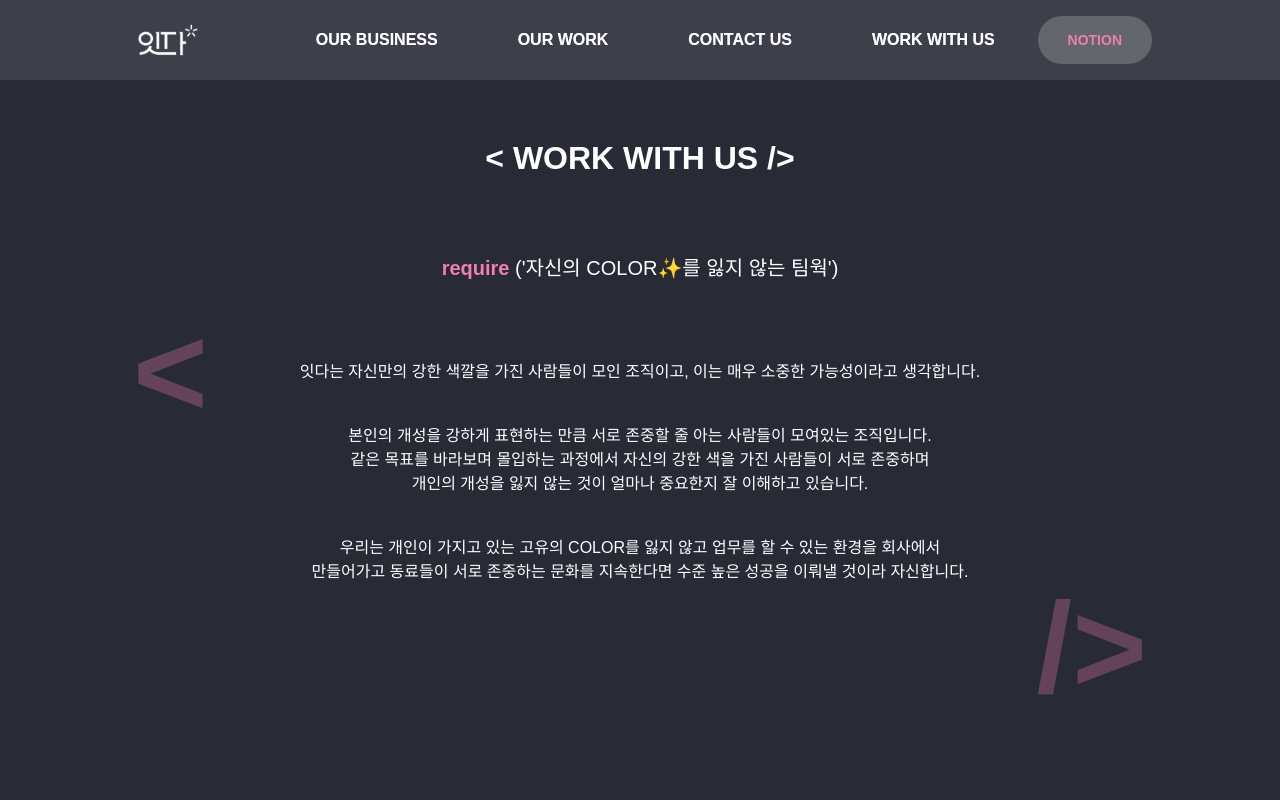
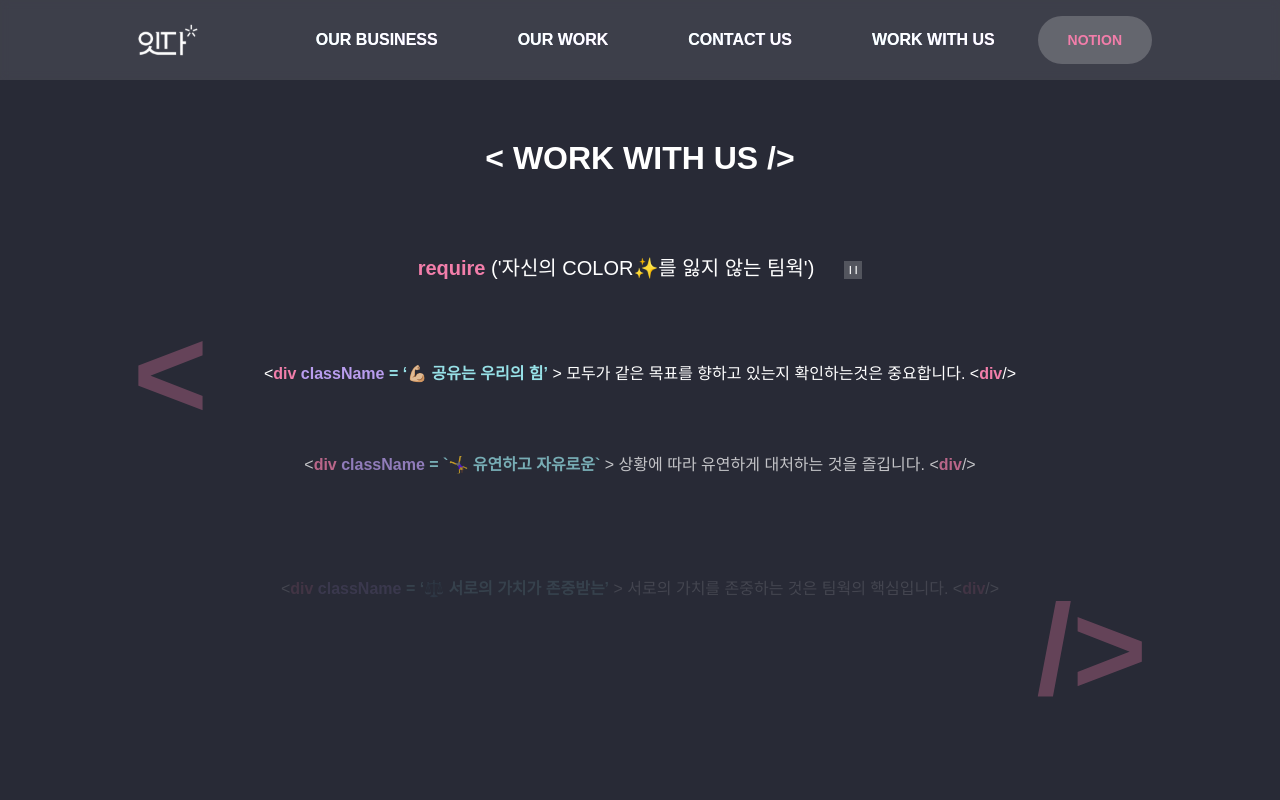
Before and after one commit to lillyYu/itda-platform, a React (Create React App) app in the folder client/: page /with-us in a window 1280 px wide. Shown: the top 800 px of the page. Built offline with nearby package versions, Linux system fonts and the light colour scheme; no server answers; a web font is replaced by a local one.

Commit message:
work-with-us setInterval toggle

```diff
--- a/client/src/pages/subpages/work-with-us/WorkWithUs.js
+++ b/client/src/pages/subpages/work-with-us/WorkWithUs.js
@@ -3,18 +3,15 @@ import 'scss/pages/subpages/work-with-us.scss';
 import { useEffect, useState } from "react";
 import Banner1 from "./banners/Banner1";
 import Banner2 from "./banners/Banner2";
-import CopyToClipboard from "react-copy-to-clipboard";
-import ModalPortal from 'utils/modal/ModalPortal';
-import AlertMessage from "components/elements/AlertMessage";
-import data from 'data/fake-data.json';
 import BoardItem from "./board/BoardItem";
 import axios from "axios";
+import Information from "./information/Information";
 
 const WorkWithUs = () => {
   const [currentSlide, setCurrentSlide] = useState(0);
-  const [message, setMessage] = useState(false);
 
   const [withUs, setWithUs] = useState([])
+  const [playBtn, setPlayBtn] = useState(false)
 
   const workWithUsBanners = [
     {
@@ -31,19 +28,17 @@ const WorkWithUs = () => {
     const timer = setInterval(() => {
       setCurrentSlide(currentSlide + 1 );
 
-      if(currentSlide === 1) {
+      if(currentSlide === 1 ) {
         setCurrentSlide(0)
       }
-    }, 6000);
+    }, 5000);
+
+    if(playBtn) {
+      clearInterval(timer);
+    }
 
     return () => clearInterval(timer);
-  });
-
-  useEffect(() => {
-    if (message) {
-      setTimeout(() => setMessage(false), 3000);
-    }
-  }, [message]);
+  }, [currentSlide, playBtn]);
 
   useEffect(() => {
     const getWorkWithUs = async () => {
@@ -66,7 +61,14 @@ const WorkWithUs = () => {
           <main>
             <SectionTitle title="WORK WITH US" />
 
-            <header><em>require</em> ('자신의 COLOR✨를 잃지 않는 팀웍')</header>
+            <header>
+              <em>require</em> ('자신의 COLOR✨를 잃지 않는 팀웍')
+              <i
+                onClick={() => {setPlayBtn(!playBtn)}}
+                className={playBtn ? "ri-play-line" : "ri-pause-line"}
+              />
+            </header>
+
 
             <ul>
               <li>{workWithUsBanners[currentSlide].content}</li>
@@ -74,23 +76,7 @@ const WorkWithUs = () => {
           </main>
 
           <div className="boards">
-            <div className="noti">
-              <p>✍ 지원서 양식은 자신을 표현할 수 있는 형태로 자유롭게 보내주세요!</p>
-              <p>
-                <CopyToClipboard
-                  text={"dev@itdadev.com"}
-                  onCopy={() => setMessage(true)}
-                >
-                  <span>👉 <u>dev@itdadev.com</u> 👈</span>
-                </CopyToClipboard>
-              </p>
-
-              <ModalPortal>
-                <AlertMessage show={message}>
-                  클립보드에 복사되었습니다!
-                </AlertMessage>
-              </ModalPortal>
-            </div>
+            <Information />
 
             <ul>
               {
--- /dev/null
+++ b/client/src/pages/subpages/work-with-us/information/Information.js
@@ -0,0 +1,36 @@
+import AlertMessage from "components/elements/AlertMessage"
+import { useEffect, useState } from "react";
+import CopyToClipboard from "react-copy-to-clipboard"
+import ModalPortal from "utils/modal/ModalPortal"
+
+const Information = () => {
+  const [message, setMessage] = useState(false);
+
+  useEffect(() => {
+    if (message) {
+      setTimeout(() => setMessage(false), 3000);
+    }
+  }, [message]);
+
+  return (
+    <div className="noti">
+      <p>✍ 지원서 양식은 자신을 표현할 수 있는 형태로 자유롭게 보내주세요!</p>
+      <p>
+        <CopyToClipboard
+          text={"dev@itdadev.com"}
+          onCopy={() => setMessage(true)}
+        >
+          <span>👉 <u>dev@itdadev.com</u> 👈</span>
+        </CopyToClipboard>
+      </p>
+
+      <ModalPortal>
+        <AlertMessage show={message}>
+          클립보드에 복사되었습니다!
+        </AlertMessage>
+      </ModalPortal>
+    </div>
+  )
+}
+
+export default Information
--- a/client/src/scss/commons/var.scss
+++ b/client/src/scss/commons/var.scss
@@ -18,6 +18,7 @@ $base-font-color: #fff;
 $opacity-white-10: rgba(255, 255, 255, 0.1);
 $opacity-white-20: rgba(255, 255, 255, 0.2);
 $opacity-white-30: rgba(255, 255, 255, 0.3);
+$opacity-white-40: rgba(255, 255, 255, 0.4);
 $opacity-white-60: rgba(255, 255, 255, 0.6);
 $opacity-white-80: rgba(255, 255, 255, 0.8);
 
--- a/client/src/scss/pages/subpages/work-with-us.scss
+++ b/client/src/scss/pages/subpages/work-with-us.scss
@@ -13,7 +13,6 @@
     @include webMargin();
 
     article {
-
       em {
         font-weight: bold;
         color: $point-pink-color;
@@ -29,6 +28,21 @@
 
         h2 {
           margin-bottom: 8rem;
+        }
+
+        i {
+          margin-left: 3rem;
+          padding: 0.2rem;
+          vertical-align: middle;
+          background-color: $opacity-white-20;
+          color: white;
+          cursor: pointer;
+          font-size: 1.4rem;
+          transition: all 0.3s;
+
+          &:hover {
+            background-color: $opacity-white-40;
+          }
         }
 
         header {
```
